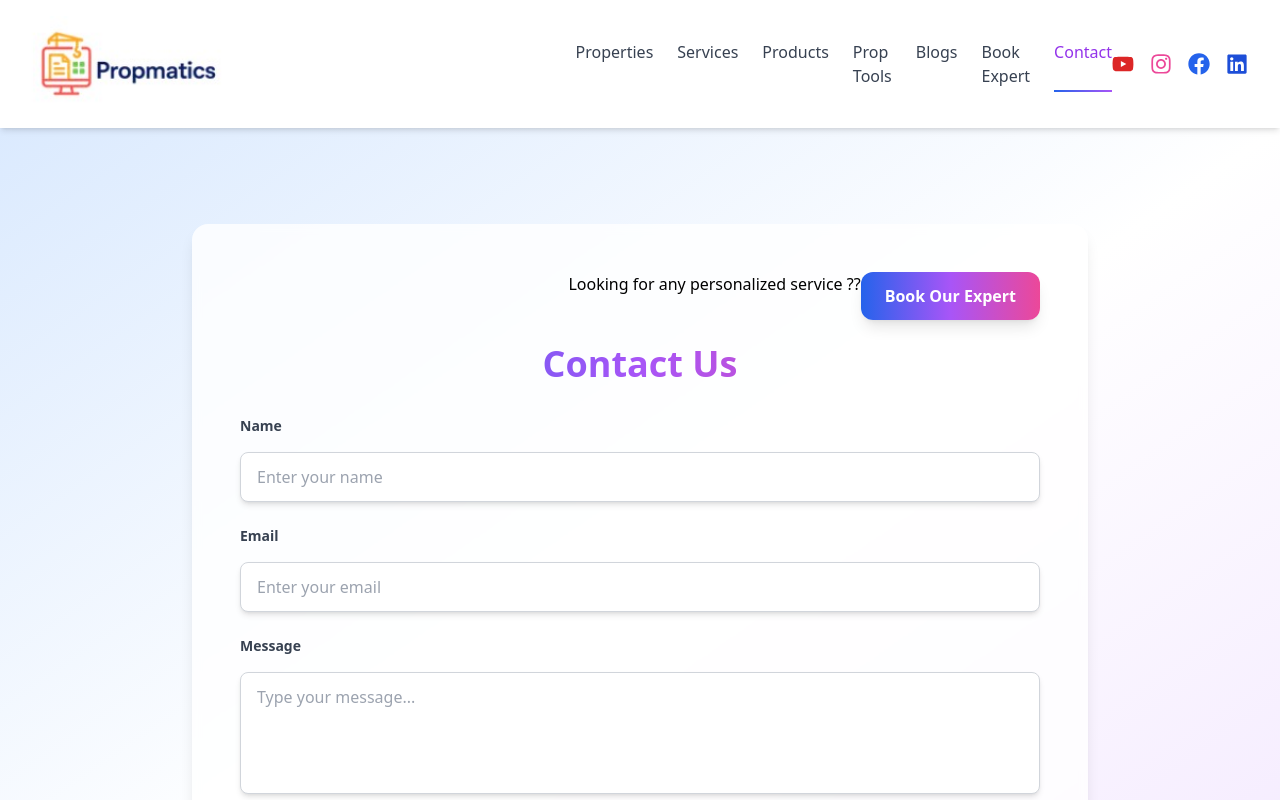
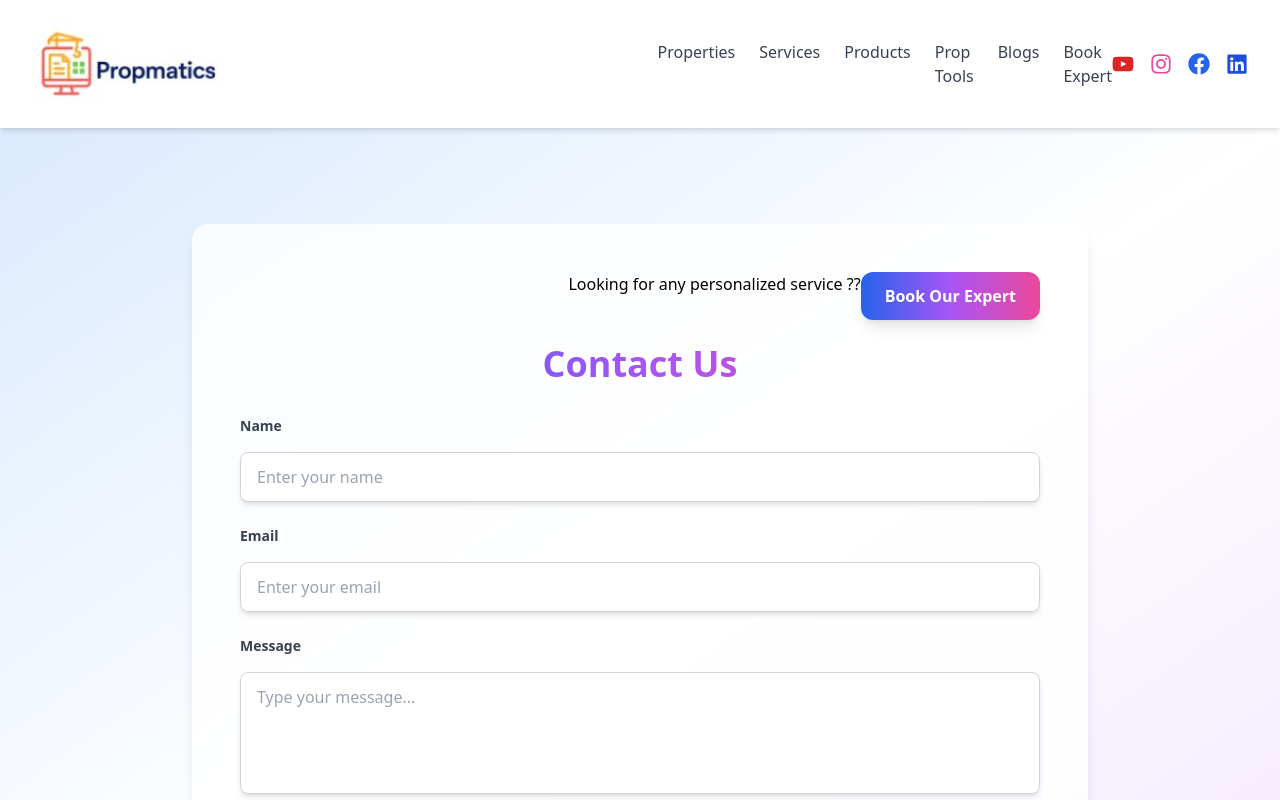
Before and after one commit to venupala-tt/propnz, a Next.js app: page /contact in a window 1280 px wide. Shown: the top 800 px of the page. Built offline with nearby package versions, Linux system fonts and the light colour scheme.

Commit message:
Update Navbar.tsx

```diff
--- a/components/Navbar.tsx
+++ b/components/Navbar.tsx
@@ -20,7 +20,6 @@ export default function Navbar() {
     { href: "/pages/tools", label: "Prop Tools" },
     { href: "/blog", label: "Blogs" },
     { href: "/pages/book-an-expert", label: "Book Expert" },
-    { href: "/contact", label: "Contact" },
   ];
 
   useEffect(() => {
```
